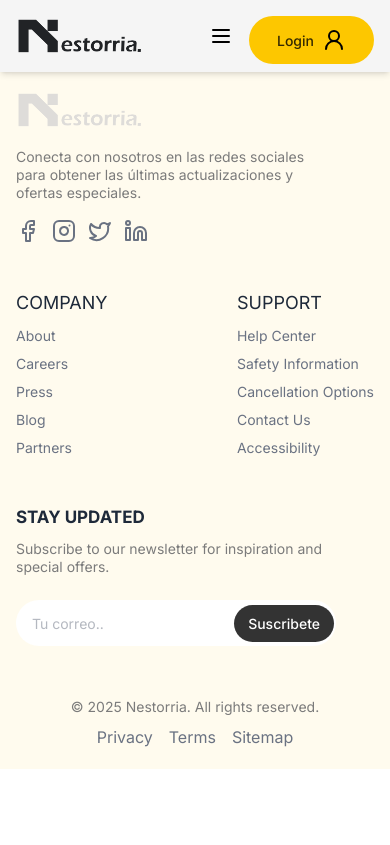
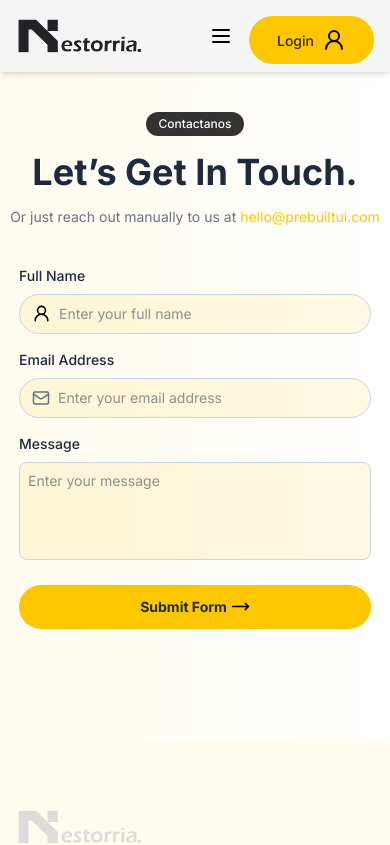
Before and after one commit to Avila-Pato/ModernWeb, a React (Vite) app: page /contact in a window 390 px wide. Shown: the top 845 px of the page. Built offline with nearby package versions, Linux system fonts and the light colour scheme; no server answers.

Commit message:
Implement Blog and Contact pages with responsive layouts and form functionality

```diff
--- a/src/pages/Blog.jsx
+++ b/src/pages/Blog.jsx
@@ -1,9 +1,34 @@
-import React from 'react'
+import React from "react";
+import { blogs } from "../assets/data";
 
 const Blog = () => {
   return (
-    <div>Blog</div>
-  )
-}
+    <div className="bg-gradient-to-r from-[#fffbee] to-white py-28">
+      <div className="max-padd-container">
+        {/* Contenedor */}
+        <div className="grid grid-cols-1 md:grid-cols-2 lg:grid-cols-3 gap-6">
+          {blogs.map((blog, index) => (
+            <div key={index} className="relative">
+              <div className="bg-secondary/10 p-4 rounded-2xl">
+                <img
+                  src={blog.image}
+                  alt=""
+                  className="shadow-xl shadow-slate-900/2  rounded-xl"
+                />
+              </div>
+              {/* Informacion */}
+              <p className="medium-14 mt-6">{blog.category}</p>
+              <h5 className="h5 pr-4 mb-1 line-clamp-2">{blog.title}</h5>
+              <p>{blog.description}</p>
+              <button className="underlin mt-2 bold-14 line-clamp-2">
+                Continuar Leyendo
+              </button>
+            </div>
+          ))}
+        </div>
+      </div>
+    </div>
+  );
+};
 
-export default Blog
+export default Blog;
--- a/src/pages/Contact.jsx
+++ b/src/pages/Contact.jsx
@@ -1,9 +1,71 @@
-import React from 'react'
+import React from "react";
+import { assets } from "../assets/data";
 
 const Contact = () => {
   return (
-    <div>Contact</div>
-  )
-}
+    <div className="bg-gradient-to-r from-[#fffbee] to-white py-28">
+      <form className="flex flex-col items-center text-sm text-slate-800">
+        <p className="text-xs bg-black/80 text-white font-medium px-3 py-1 rounded-full">
+          Contactanos
+        </p>
+        <h1 className="text-4xl font-bold py-4 text-center">
+          Let’s Get In Touch.
+        </h1>
+        <p className="max-md:text-sm text-gray-500 pb-10 text-center">
+          Or just reach out manually to us at{" "}
+          <a href="#" className="text-secondary hover:underline">
+            hello@prebuiltui.com
+          </a>
+        </p>
 
-export default Contact
+        <div className="max-w-96 w-full px-4">
+          <label htmlFor="name" className="font-medium">
+            Full Name
+          </label>
+          <div className="flex items-center mt-2 mb-4 h-10 pl-3 border border-slate-300 bg-secondary/10 rounded-full focus-within:ring-2 focus-within:ring-black/80 transition-all overflow-hidden">
+            <img  src={assets.user} alt="" width={19}/>
+            <input
+              type="text"
+              className="h-full px-2 w-full outline-none bg-transparent"
+              placeholder="Enter your full name"
+              required
+            />
+          </div>
+
+          <label htmlFor="email-address" className="font-medium mt-4">
+            Email Address
+          </label>
+          <div className="flex items-center mt-2 mb-4 h-10 pl-3 border border-slate-300 bg-secondary/10 rounded-full focus-within:ring-2 focus-within:ring-indigo-400 transition-all overflow-hidden">
+            <img  src={assets.mail} alt="" width={18}/>
+            <input
+              type="email"
+              className="h-full px-2 w-full outline-none bg-transparent"
+              placeholder="Enter your email address"
+              required
+            />
+          </div>
+
+          <label htmlFor="message" className="font-medium mt-4">
+            Message
+          </label>
+          <textarea
+            rows="4"
+            className="w-full mt-2 p-2 bg-secondary/10 border border-slate-300 rounded-lg resize-none outline-none focus:ring-2 focus-within:ring-indigo-400 transition-all"
+            placeholder="Enter your message"
+            required
+          ></textarea>
+
+          <button
+            type="submit"
+            className="flexCenter gap-1 mt-5 btn-secondary w-full !font-bold"
+          >
+            Submit Form
+            <img  src={assets.right} alt="" width={19}/>
+          </button>
+        </div>
+      </form>
+    </div>
+  );
+};
+
+export default Contact;
```
